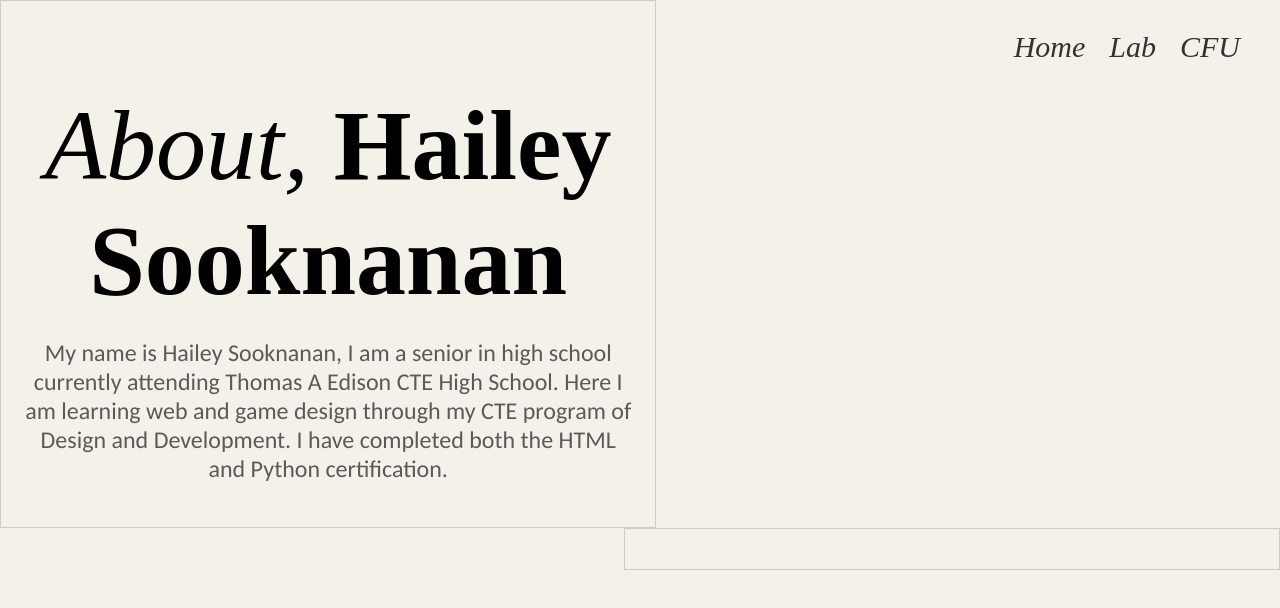
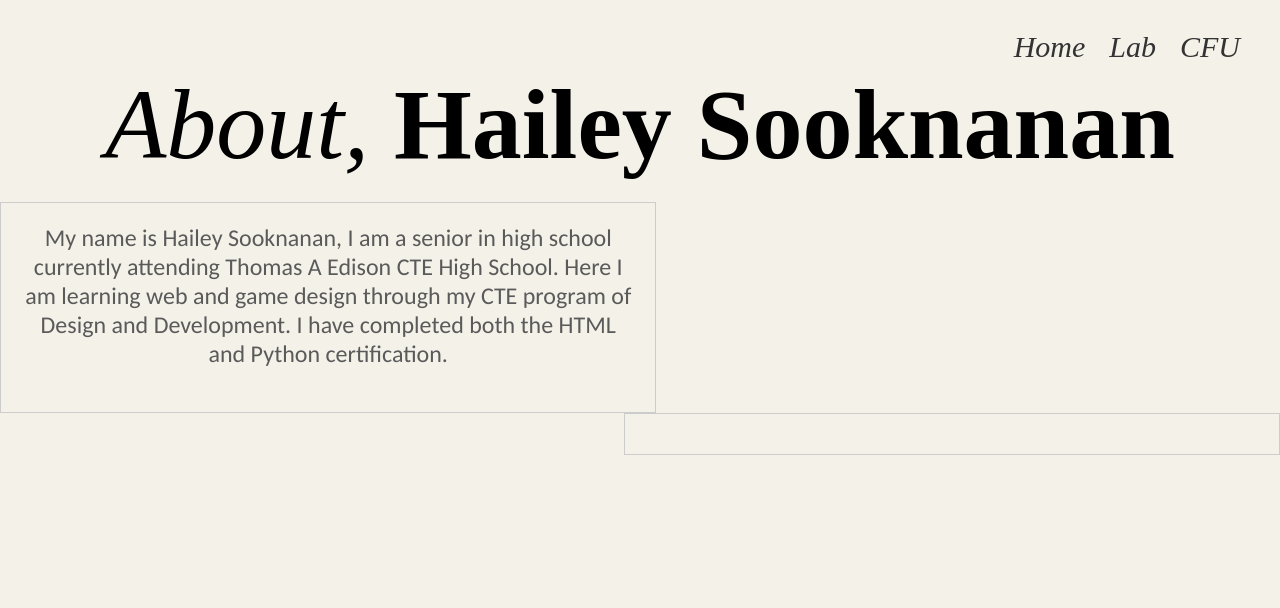
Before and after one commit to Haileys18/Senior_Portfolio, a plain HTML site: page About_Me/me.html in a window 1280 px wide. Drawn offline with Linux system fonts and the light colour scheme; a web font is replaced by a local one.

Commit message:
Update me.html

```diff
--- a/About_Me/me.html
+++ b/About_Me/me.html
@@ -15,10 +15,10 @@
       <a href="../lab/lab.html"><i>Lab</i></a>
       <a href="../cfu/cfu.html"><i>CFU</i></a>
   </header>
+  <h1 style="top:12px; align-items:center;"><i>About,</i> <b>Hailey Sooknanan</b></h1>
 <div class="float-container">
   <div class = "left-container">
     <div>
-          <h1 style=""><i>About,</i> <b>Hailey Sooknanan</b></h1>
           <p>My name is Hailey Sooknanan, I am a senior in high school currently attending Thomas A Edison CTE High School.
             Here I am learning web and game design through my CTE program of Design and Development. I have completed both the HTML and Python certification.</p>
 
```
